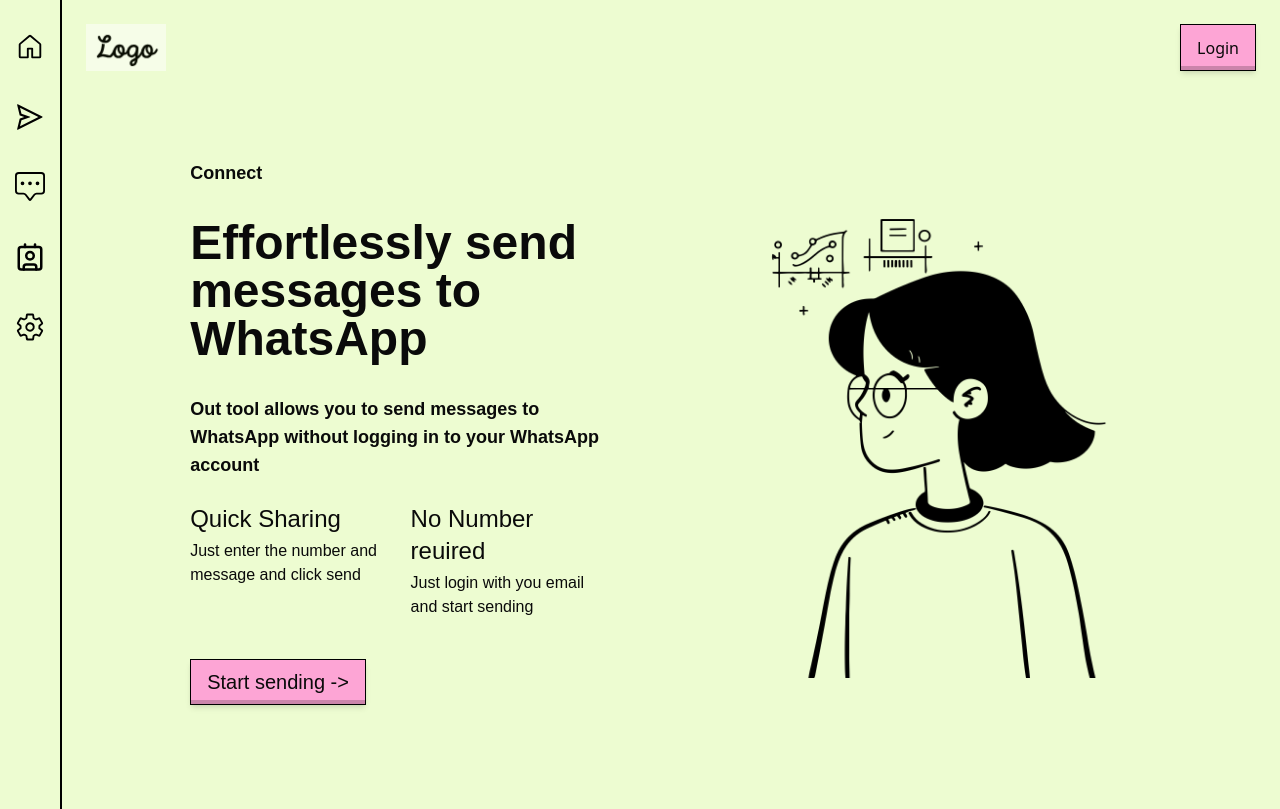
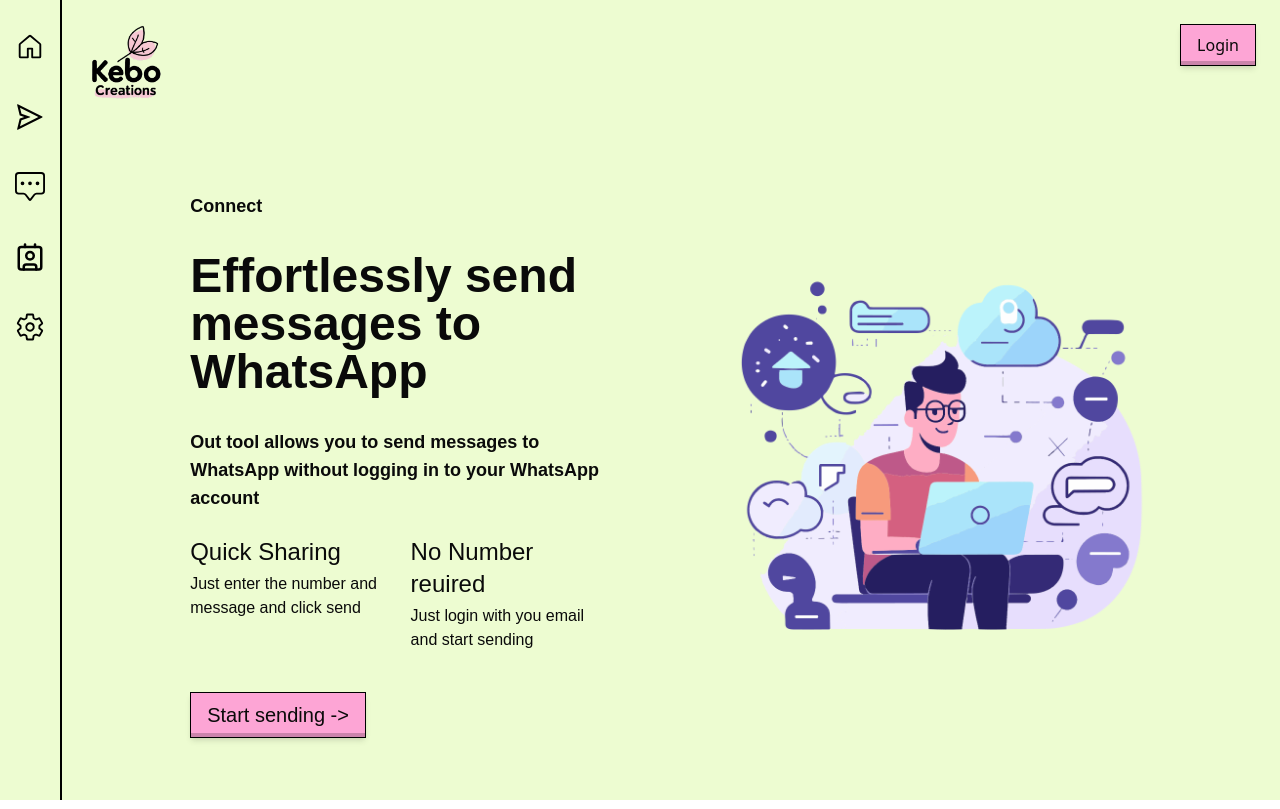
Before and after one commit to t-vaibhav/sit, a Next.js app: page / in a window 1280 px wide. Built offline with nearby package versions, Linux system fonts and the light colour scheme; a web font is replaced by a local one.

Commit message:
home screen

```diff
--- a/app/layout.tsx
+++ b/app/layout.tsx
@@ -34,7 +34,7 @@
             <body
                 className={`${geistSans.variable} ${geistMono.variable} antialiased`}
             >
-                <div className="flex min-h-screen bg-[#EDFCD1] ">
+                <div className="flex h-screen overflow-hidden bg-[#EDFCD1] ">
                     <div className="w-[5vw] py-8 p-3 flex flex-col items-center space-y-10  text-black border-r-2 border-black">
                         <Link href="/" passHref>
                             <GoHome className="text-3xl" />
--- a/app/page.tsx
+++ b/app/page.tsx
@@ -11,7 +11,7 @@
 export default function Home() {
     return (
         <div className="p-6">
-            <div className="flex justify-between">
+            <div className="flex justify-between items-start">
                 <Image src={"/logo.png"} height={30} width={80} alt="cover" />
                 <PastelButton message="Login" />
             </div>
@@ -57,7 +57,7 @@
                 <div className="flex  h-full w-full justify-center">
                     {/* <div className="h-full w-full"> */}
                     <Image
-                        src={"/chat2.png"}
+                        src={"/demo.png"}
                         height={500}
                         width={500}
                         alt="cover"
```
Also changed, not shown: public/demo.png (added), public/logo.png.
